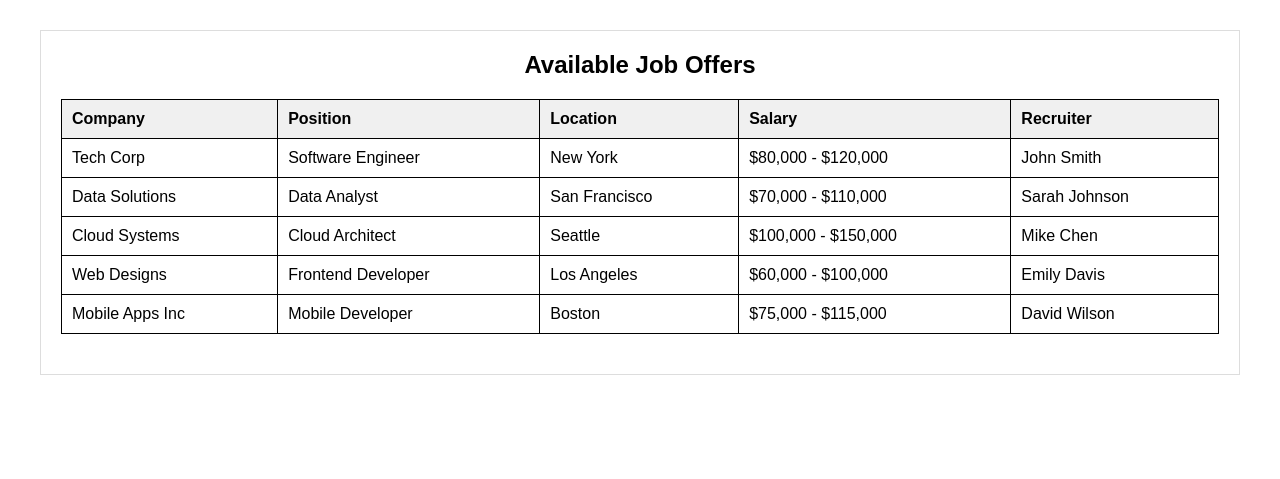
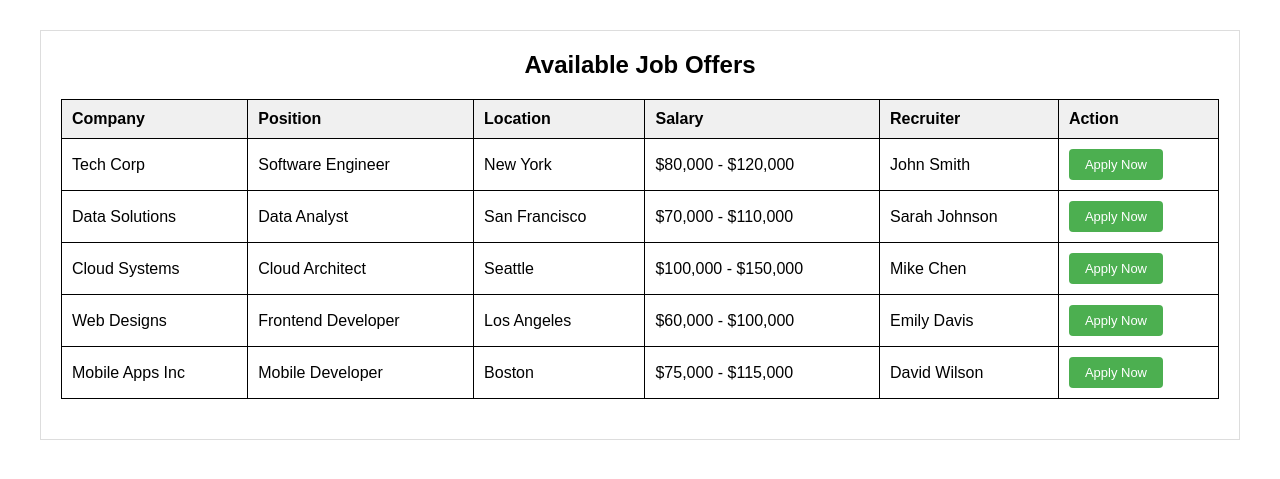
Before and after one commit to faahee/jobnest, a PHP site: page / in a window 1280 px wide. Shown: the part 77-556 px from the top of the page. Run offline with PHP 8.4, Linux system fonts and the light colour scheme.

Commit message:
Add Apply Now button to job offers page

```diff
--- a/index.html
+++ b/index.html
@@ -58,6 +58,7 @@
                     <th>Location</th>
                     <th>Salary</th>
                     <th>Recruiter</th>
+                    <th>Action</th>
                 </tr>
             </thead>
             <tbody id="jobsBody">
@@ -186,9 +187,40 @@
                     <td>${job.location}</td>
                     <td>${job.salary}</td>
                     <td>${job.recruiter_name}</td>
+                    <td><button class="apply-btn" onclick="applyForJob(${job.id})">Apply Now</button></td>
                 `;
                 tbody.appendChild(tr);
             });
+        }
+
+        function applyForJob(jobId) {
+            const user = JSON.parse(localStorage.getItem('currentUser'));
+
+            if (!user) {
+                alert('Please register or log in to apply for jobs');
+                showRegisterModal();
+                return;
+            }
+
+            // Get existing applications
+            let applications = JSON.parse(localStorage.getItem('applications') || '[]');
+
+            // Check if already applied
+            if (applications.some(app => app.user_id === user.id && app.job_id === jobId)) {
+                alert('You have already applied to this job');
+                return;
+            }
+
+            // Add new application
+            applications.push({
+                id: applications.length + 1,
+                user_id: user.id,
+                job_id: jobId,
+                applied_at: new Date().toISOString()
+            });
+
+            localStorage.setItem('applications', JSON.stringify(applications));
+            alert('Application submitted successfully! Good luck!');
         }
 
         function loadRecruiters() {
--- a/style.css
+++ b/style.css
@@ -179,3 +179,18 @@ th {
     display: grid;
     gap: 10px;
 }
+.apply-btn {
+    width: auto;
+    padding: 8px 16px;
+    background: #4CAF50;
+    color: white;
+    border: none;
+    cursor: pointer;
+    font-size: 13px;
+    border-radius: 4px;
+    margin: 0;
+}
+
+.apply-btn:hover {
+    background: #45a049;
+}
```
